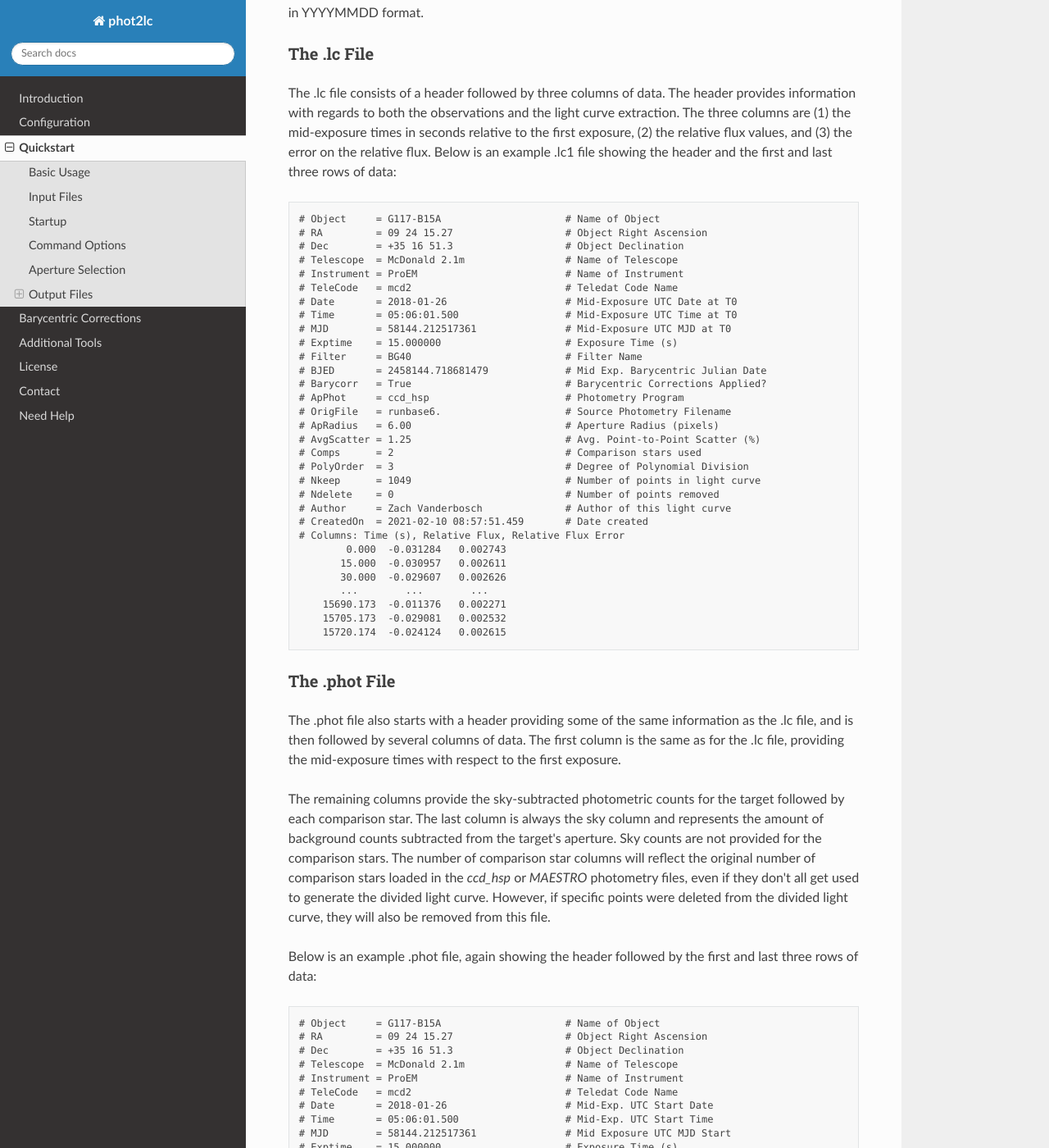
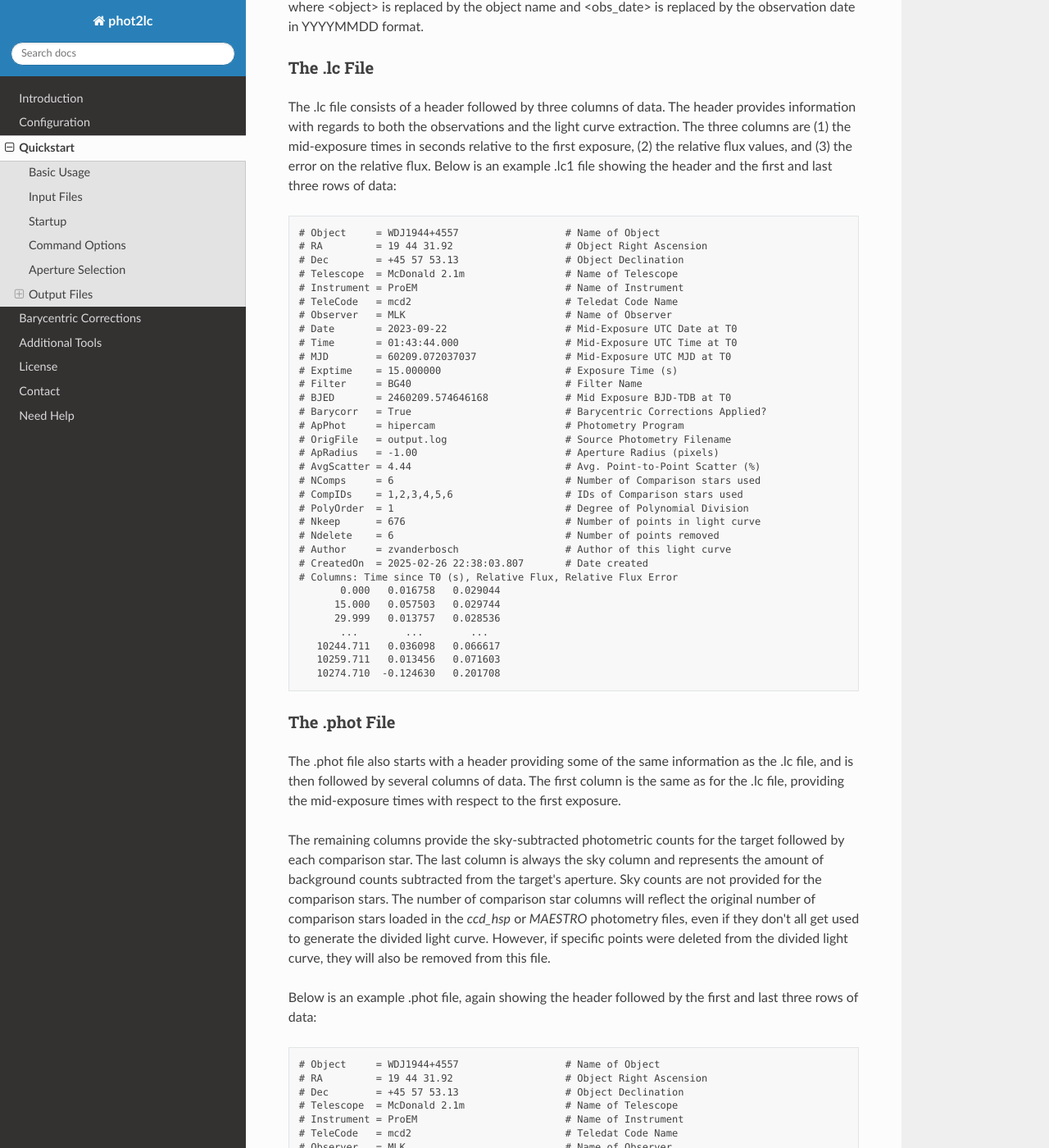
Before and after one commit to zvanderbosch/phot2lc, a Sphinx documentation site: the page built from docs/source/quickstart.rst, in a window 1280 px wide and 1400 px high, scrolled down 4204 px. Shown: the whole window at 82% size. Built offline with Sphinx 7.4.7 and the Read the Docs theme 3.1.0, drawn with Linux system fonts in a browser that asks for light colours; some of the changed text lies outside the part shown.

Commit message:
Update output file headers

```diff
--- a/docs/source/quickstart.rst
+++ b/docs/source/quickstart.rst
@@ -30,6 +30,7 @@ phot2lc also has several command line arguments available:
   -p --photname  Base filename for photometry output files
   -i --image     Name of specific image instead of list
   -o --object    Name of object matching stars.dat entry
+  -f --filter    Name of filter used for observations
   -b --barycorr  If invoked, do NOT perform barycentric corrections
 
 If these command line arguments are used, they will *override the defaults* that are set within the config.dat file by the photconfig program.
@@ -163,38 +164,39 @@ The .lc file consists of a header followed by three columns of data. The header
 
 .. code-block:: text
 
-  # Object     = G117-B15A                     # Name of Object
-  # RA         = 09 24 15.27                   # Object Right Ascension
-  # Dec        = +35 16 51.3                   # Object Declination
+  # Object     = WDJ1944+4557                  # Name of Object
+  # RA         = 19 44 31.92                   # Object Right Ascension
+  # Dec        = +45 57 53.13                  # Object Declination
   # Telescope  = McDonald 2.1m                 # Name of Telescope
   # Instrument = ProEM                         # Name of Instrument
   # TeleCode   = mcd2                          # Teledat Code Name
-  # Date       = 2018-01-26                    # Mid-Exposure UTC Date at T0
-  # Time       = 05:06:01.500                  # Mid-Exposure UTC Time at T0
-  # MJD        = 58144.212517361               # Mid-Exposure UTC MJD at T0
+  # Observer   = MLK                           # Name of Observer
+  # Date       = 2023-09-22                    # Mid-Exposure UTC Date at T0
+  # Time       = 01:43:44.000                  # Mid-Exposure UTC Time at T0
+  # MJD        = 60209.072037037               # Mid-Exposure UTC MJD at T0
   # Exptime    = 15.000000                     # Exposure Time (s)
   # Filter     = BG40                          # Filter Name
-  # BJED       = 2458144.718681479             # Mid Exp. Barycentric Julian Date
+  # BJED       = 2460209.574646168             # Mid Exposure BJD-TDB at T0
   # Barycorr   = True                          # Barycentric Corrections Applied?
-  # ApPhot     = ccd_hsp                       # Photometry Program
-  # OrigFile   = runbase6.                     # Source Photometry Filename
-  # ApRadius   = 6.00                          # Aperture Radius (pixels)
-  # AvgScatter = 1.25                          # Avg. Point-to-Point Scatter (%)
-  # Comps      = 2                             # Comparison stars used
-  # PolyOrder  = 3                             # Degree of Polynomial Division
-  # Nkeep      = 1049                          # Number of points in light curve
-  # Ndelete    = 0                             # Number of points removed
-  # Author     = Zach Vanderbosch              # Author of this light curve
-  # CreatedOn  = 2021-02-10 08:57:51.459       # Date created
-  # Columns: Time (s), Relative Flux, Relative Flux Error
-          0.000  -0.031284   0.002743
-         15.000  -0.030957   0.002611
-         30.000  -0.029607   0.002626
+  # ApPhot     = hipercam                      # Photometry Program
+  # OrigFile   = output.log                    # Source Photometry Filename
+  # ApRadius   = -1.00                         # Aperture Radius (pixels)
+  # AvgScatter = 4.44                          # Avg. Point-to-Point Scatter (%)
+  # NComps     = 6                             # Number of Comparison stars used
+  # CompIDs    = 1,2,3,4,5,6                   # IDs of Comparison stars used
+  # PolyOrder  = 1                             # Degree of Polynomial Division
+  # Nkeep      = 676                           # Number of points in light curve
+  # Ndelete    = 6                             # Number of points removed
+  # Author     = zvanderbosch                  # Author of this light curve
+  # CreatedOn  = 2025-02-26 22:38:03.807       # Date created
+  # Columns: Time since T0 (s), Relative Flux, Relative Flux Error
+         0.000   0.016758   0.029044
+        15.000   0.057503   0.029744
+        29.999   0.013757   0.028536
          ...        ...        ...
-      15690.173  -0.011376   0.002271
-      15705.173  -0.029081   0.002532
-      15720.174  -0.024124   0.002615
-
+     10244.711   0.036098   0.066617
+     10259.711   0.013456   0.071603
+     10274.710  -0.124630   0.201708
 
 The .phot File
 ~~~~~~~~~~~~~~
@@ -207,32 +209,33 @@ Below is an example .phot file, again showing the header followed by the first a
 
 .. code-block:: text
 
-  # Object     = G117-B15A                     # Name of Object
-  # RA         = 09 24 15.27                   # Object Right Ascension
-  # Dec        = +35 16 51.3                   # Object Declination
+  # Object     = WDJ1944+4557                  # Name of Object
+  # RA         = 19 44 31.92                   # Object Right Ascension
+  # Dec        = +45 57 53.13                  # Object Declination
   # Telescope  = McDonald 2.1m                 # Name of Telescope
   # Instrument = ProEM                         # Name of Instrument
   # TeleCode   = mcd2                          # Teledat Code Name
-  # Date       = 2018-01-26                    # Mid-Exp. UTC Start Date
-  # Time       = 05:06:01.500                  # Mid-Exp. UTC Start Time
-  # MJD        = 58144.212517361               # Mid Exposure UTC MJD Start
+  # Observer   = MLK                           # Name of Observer
+  # Date       = 2023-09-22                    # Mid-Exposure UTC Date at T0
+  # Time       = 01:43:44.000                  # Mid-Exposure UTC Time at T0
+  # MJD        = 60209.072037037               # Mid-Exposure UTC MJD at T0
   # Exptime    = 15.000000                     # Exposure Time (s)
   # Filter     = BG40                          # Filter Name
-  # BJED       = 2458144.718681479             # Mid Exp. Barycentric Julian Date
+  # BJED       = 2460209.574646168             # Mid Exposure BJD-TDB at T0
   # Barycorr   = True                          # Barycentric Corrections Applied?
-  # ApPhot     = ccd_hsp                       # Photometry Program
-  # OrigFile   = runbase6.                     # Source Photometry Filename
-  # ApRadius   = 6.00                          # Aperture Radius (pixels)
-  # Nkeep      = 1049                          # Number of points in light curve
-  # Ndelete    = 0                             # Number of points removed
-  # Columns: Time (s), Target, Comparisons, Sky
-         0.000     192620    88577    25195    78351
-   	    15.000     206569    94587    27371    76162
-        30.000     204690    92457    28212    75914
-        ...         ...       ...      ...      ...
-     15690.173     214079    93761    27382    13946
-     15705.173     175979    78464    22928    14297
-     15720.174     166926    73647    22034    15337
+  # ApPhot     = hipercam                      # Photometry Program
+  # OrigFile   = output.log                    # Source Photometry Filename
+  # ApRadius   = -1.00                         # Aperture Radius (pixels)
+  # Nkeep      = 676                           # Number of points in light curve
+  # Ndelete    = 6                             # Number of points removed
+  # Columns: Time since T0 (s), Target, Comparisons, Sky
+         0.000       3457    29034    42996    25397    43921     6648     7415   405258
+        15.000       3640    29160    43144    25986    44821     6575     7652   381606
+        29.999       3437    29067    42429    25528    44015     6644     7267   370744
+         ...          ...      ...      ...      ...      ...      ...      ...      ...
+     10244.711       1922    15753    24038    14141    24874     3581     4083   645313
+     10259.711       1938    16427    24674    14755    25188     3820     4245   554616
+     10274.710        533     5160     8030     4692     7983     1207     1318   550579
 
 The phot2lc_log File
 ~~~~~~~~~~~~~~~~~~~~
@@ -245,15 +248,15 @@ An example *phot2lc_log* file is shown below, which shows the header and the fir
 
 .. code-block:: text
 
-  #     OBJECT = G117-B15A
-  # POLYNOMIAL = 3,0,3.00,3.00
-  #      DTMID = 2018-01-26T05:06:01.500
-  #      COMPS = 1+2
+  #     OBJECT = WDJ1944+4557
+  # POLYNOMIAL = 1,5,2.00,100.00
+  #      DTMID = 2023-09-22T01:43:44.000
+  #      COMPS = 1+2+3+4+5+6
   #       TEXP = 15.000000
        0.000  1
       15.000  1
       30.000  1
-      ...    ...
-   15690.000  1
-   15705.000  1
-   15720.000  1
+       ...   ...
+   10260.000  1
+   10275.000  1
+   10290.000  0
```
